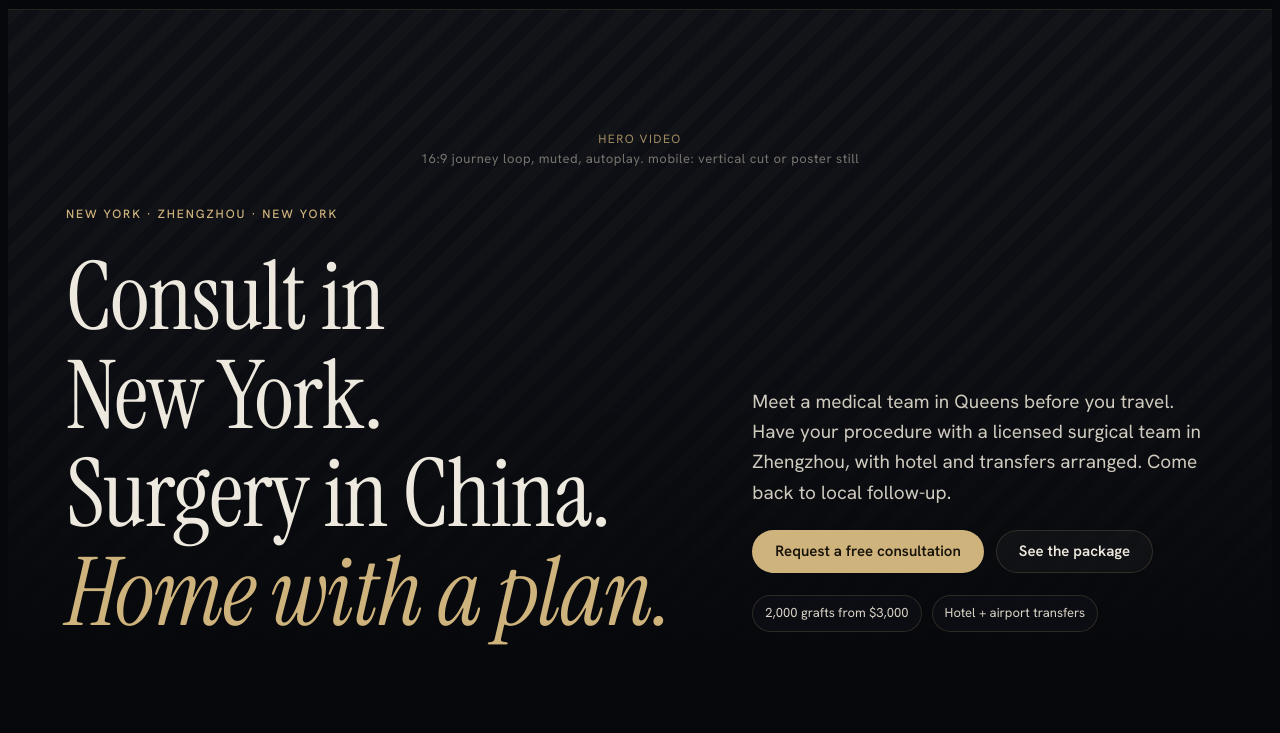
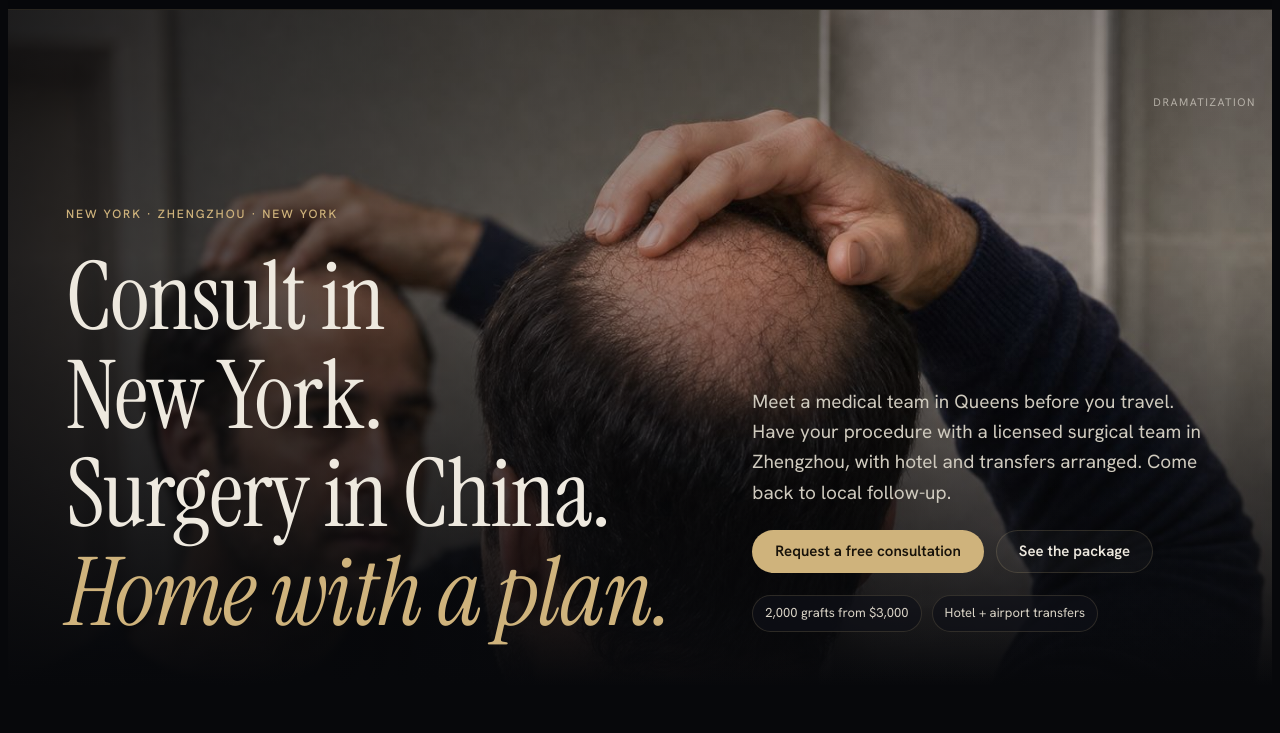
Before and after one commit to c2-code/Ann-Hair-Transplant, a plain HTML site: page index.html in a window 1280 px wide. Shown: the part 67-800 px from the top of the page. Drawn offline with Linux system fonts and the light colour scheme.

Commit message:
Add hero mirror shot and NY consult still
Co-Authored-By: Claude Opus 5.5 <noreply@anthropic.com>
Claude-Session: https://claude.ai/code/session_016c8JX86WXRSLKPZk8ndpVe

```diff
--- a/index.html
+++ b/index.html
@@ -81,6 +81,15 @@ header{position:sticky;top:env(safe-area-inset-top,0px);z-index:50;background:rg
 .ph span i{display:block;font-style:normal;color:var(--muted);letter-spacing:.04em;text-transform:none;font-size:13px}
 
 /* hero */
+.hero-photo{position:absolute;inset:0}
+.hero-photo img{width:100%;height:100%;object-fit:cover;object-position:62% 22%;display:block}
+.hero-photo::after{content:"";position:absolute;inset:0;background:linear-gradient(90deg,rgba(7,8,11,.82) 0%,rgba(7,8,11,.35) 45%,rgba(7,8,11,.1) 70%),linear-gradient(180deg,rgba(7,8,11,.25) 0%,rgba(7,8,11,0) 35%,var(--bg) 96%)}
+.dram{position:absolute;right:max(16px,env(safe-area-inset-right,0px));top:84px;z-index:3;font-size:11px;letter-spacing:.14em;text-transform:uppercase;color:rgba(238,233,223,.6)}
+@media (max-width:820px){.hero-photo img{object-position:60% 15%}.hero-photo::after{background:linear-gradient(180deg,rgba(7,8,11,.2) 0%,rgba(7,8,11,.1) 30%,rgba(7,8,11,.85) 62%,var(--bg) 90%)}}
+.still{margin:0;display:flex;flex-direction:column;gap:10px}
+.still img{width:100%;max-width:100%;aspect-ratio:16/9;object-fit:cover;border-radius:18px;border:1px solid var(--line);display:block}
+.still figcaption{font-size:12px;color:var(--muted)}
+
 .hero{position:relative;padding:0;overflow:hidden}
 .hero-media{position:absolute;inset:0;border:0;border-radius:0;min-height:0;align-items:flex-start;padding-top:120px}
 .hero-media::after{content:"";position:absolute;inset:0;background:linear-gradient(180deg,rgba(7,8,11,.15) 0%,rgba(7,8,11,.35) 45%,var(--bg) 92%)}
@@ -276,7 +285,11 @@ footer{border-top:1px solid var(--line);padding-block:64px 120px;background:#050
 <!-- ============ HOME ============ -->
 <div data-view="home">
   <section class="hero">
-    <div class="ph hero-media"><span>Hero video<i>16:9 journey loop, muted, autoplay. mobile: vertical cut or poster still</i></span></div>
+    <div class="hero-photo">
+      <!-- swap for <video autoplay muted loop playsinline poster="assets/hero-mirror.jpg"> when the journey film is ready -->
+      <img src="assets/hero-mirror.jpg" alt="" width="1400" height="1867" fetchpriority="high" decoding="async">
+      <span class="dram">Dramatization</span>
+    </div>
     <div class="wrap hero-inner">
       <div class="stack" style="gap:24px">
         <span class="eyebrow">New York · Zhengzhou · New York</span>
@@ -574,7 +587,7 @@ footer{border-top:1px solid var(--line);padding-block:64px 120px;background:#050
     </div>
   </div></section>
   <section style="padding-top:0"><div class="wrap">
-    <div class="ph" style="aspect-ratio:16/9;min-height:0"><span>Journey video<i>full version of the hero film</i></span></div>
+    <figure class="still"><img src="assets/ny-consult.jpg" alt="A patient meeting a consultant in a New York clinic overlooking the skyline" width="1600" height="898" loading="lazy" decoding="async"><figcaption>Dramatization. Swap for the full journey film when ready.</figcaption></figure>
   </div></section>
 </div>
 
```
Also changed, not shown: assets/hero-mirror.jpg (added), assets/ny-consult.jpg (added).
